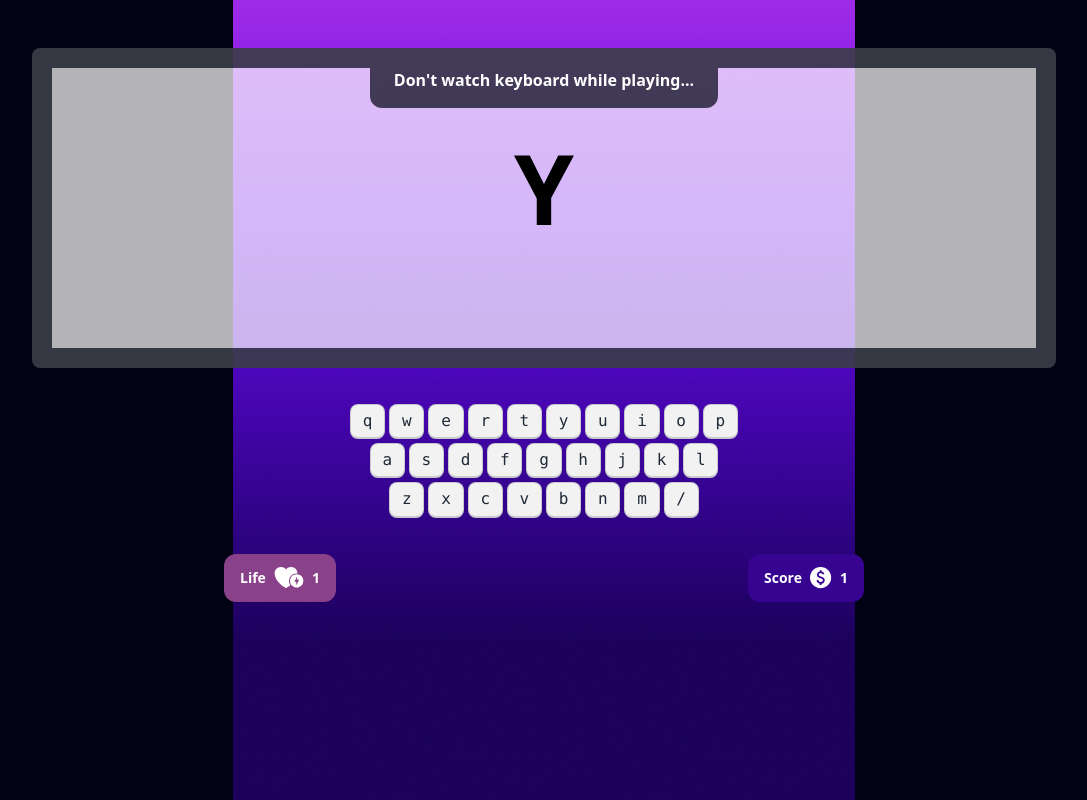
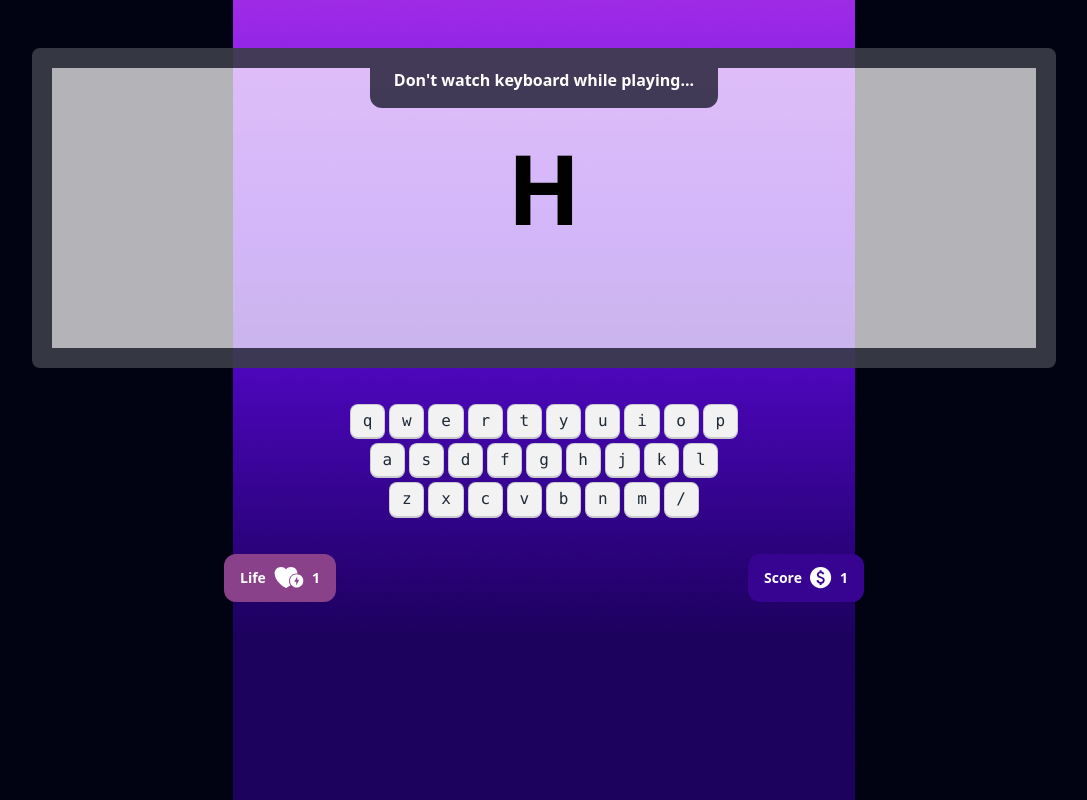
Before and after one commit to mahidulkabir/Alphabet-Clash---PH-JS, a plain HTML site: page index.html in a window 1280 px wide. Both pictures are taken after a click on the button "Play Now". Shown: the whole page, without its empty margins (96-1183 px from the left). Drawn offline with nearby package versions, Linux system fonts and the light colour scheme.

Commit message:
added play now button js

```diff
--- a/index.html
+++ b/index.html
@@ -32,7 +32,7 @@
         </p>
        </div>
         <div class="flex justify-center mt-8 ">
-            <p class="text-black text-8xl font-bold"> Y </p>
+            <p id="current-alphabet" class="text-black text-8xl font-bold"> Y </p>
         </div>
         </div>
         <!-- keyboard -->
--- a/scripts/alpha-clash.js
+++ b/scripts/alpha-clash.js
@@ -1,4 +1,10 @@
+function continueGame(){
+   const alphabet =  getRandomAlphbet();
+    const currentAlpha = document.getElementById('current-alphabet');
+    currentAlpha.innerText= alphabet;
+}
 function play(){
     hideElementById('home-page');
     showElementById('game-page');
+    continueGame();
 }
--- a/scripts/utility.js
+++ b/scripts/utility.js
@@ -7,3 +7,11 @@ function showElementById(elementID){
     const element =document.getElementById(elementID);
     element.classList.remove('hidden');
 }
+function getRandomAlphbet(){
+    const aphabetArray= 'ABCDEFGHIJKLMNOPQRSTUVWXYZ';
+    const alphabetSingle = aphabetArray.split('');
+    const randomNo = Math.random()*25;
+    const index = Math.round(randomNo);
+    const randomAlphabet = alphabetSingle[index];
+    return randomAlphabet;
+}
```
